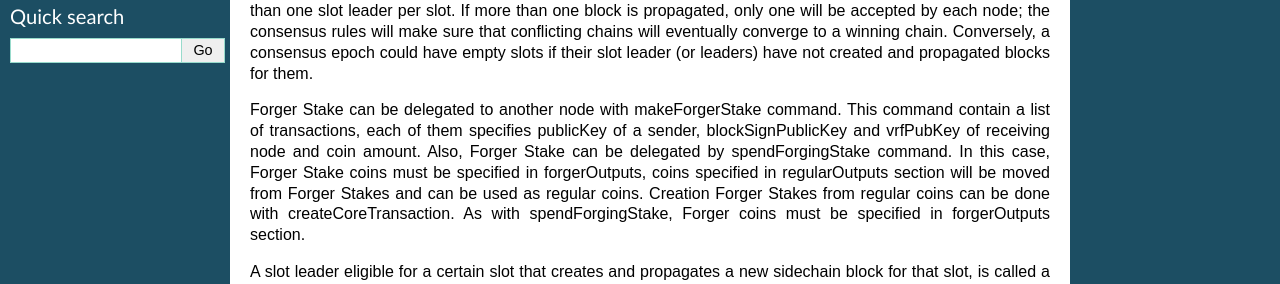
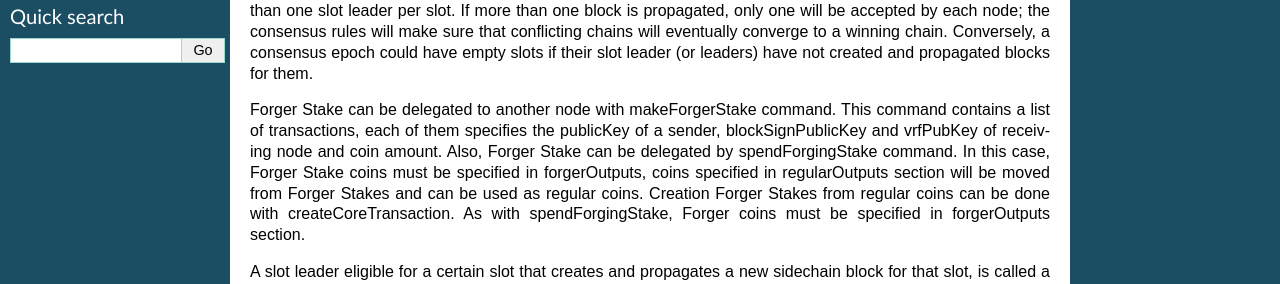
Before and after one commit to HorizenOfficial/developer-horizen-global, a Sphinx documentation site: the page built from docs/introduction/Latus-Consensus.rst, in a window 1280 px wide. Shown: the part 455-739 px from the top of the page. Built offline with Sphinx 7.4.7, drawn with Linux system fonts in a browser that asks for light colours.

Commit message:
Changes after the codereview.

```diff
--- a/docs/introduction/Latus-Consensus.rst
+++ b/docs/introduction/Latus-Consensus.rst
@@ -11,7 +11,7 @@ In Latus, the chain is split into “consensus epochs”, where each epoch compr
 Slot leaders of a particular consensus epoch are chosen randomly before the epoch begins from the set of all sidechain forging stakeholders. The forging stake is a subset of all the coins managed by a sidechain. In fact each sidechain participant who wants to be a Forger must have some forging stake - i.e. a set of “ForgerBoxes” assigned to him. ForgerBox is a particular kind of Box that contains an amount of coins locked for forging, and some specific data used by the forger to prove its block-producing eligibility associated with that stake amount. The total amount of coins staked in ForgerBoxes is the total Forging Stake amount.
 The possibility of being a slot leader increases with the percentage of forging stake owned. It's possible to have more than one slot leader per slot. If more than one block is propagated, only one will be accepted by each node; the consensus rules will make sure that conflicting chains will eventually converge to a winning chain. Conversely, a consensus epoch could have empty slots if their slot leader (or leaders) have not created and propagated blocks for them.
 
-Forger Stake can be delegated to another node with makeForgerStake command. This command contain a list of transactions, each of them specifies publicKey of a sender, blockSignPublicKey and vrfPubKey of receiving node and coin amount.
+Forger Stake can be delegated to another node with makeForgerStake command. This command contains a list of transactions, each of them specifies the publicKey of a sender, blockSignPublicKey and vrfPubKey of receiving node and coin amount.
 Also, Forger Stake can be delegated by spendForgingStake command. In this case, Forger Stake coins must be specified in forgerOutputs, coins specified in regularOutputs section will be moved from Forger Stakes and can be used as regular coins.
 Creation Forger Stakes from regular coins can be done with createCoreTransaction. As with spendForgingStake, Forger coins must be specified in forgerOutputs section.
 
```
